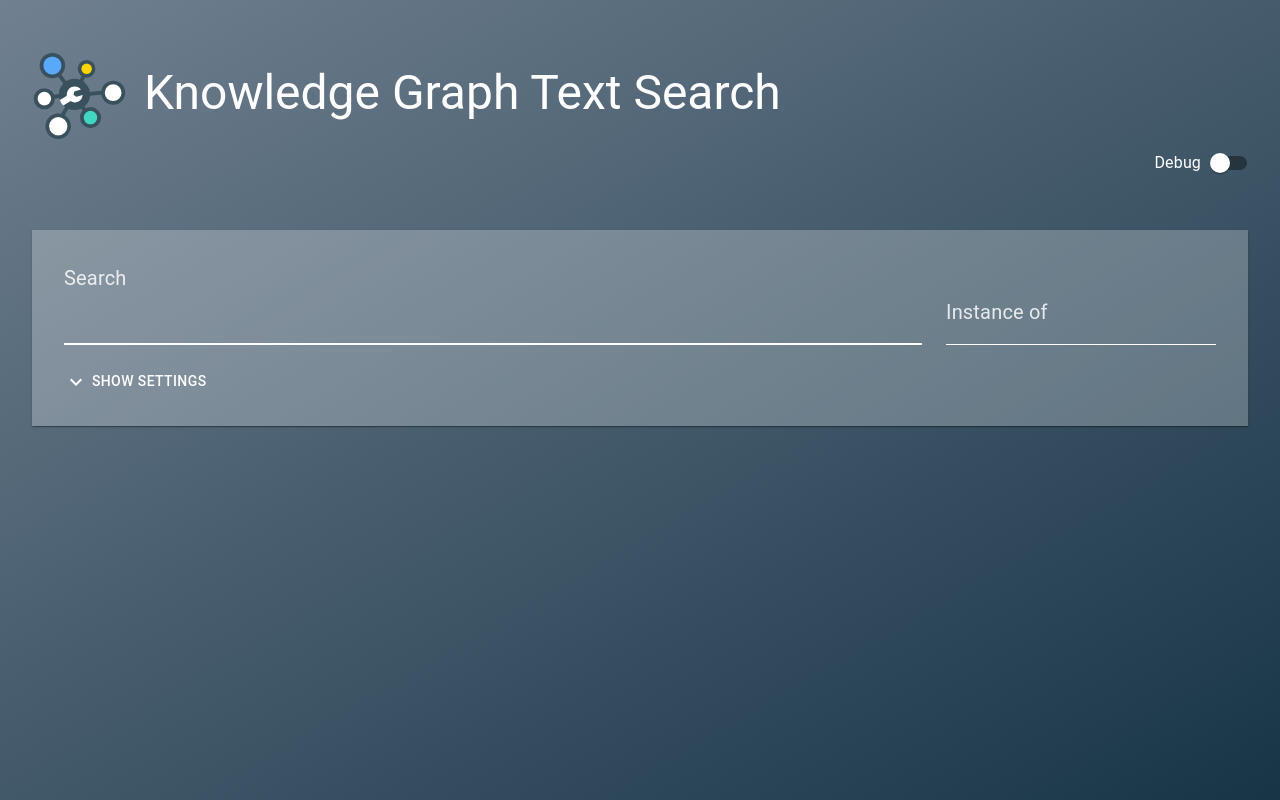
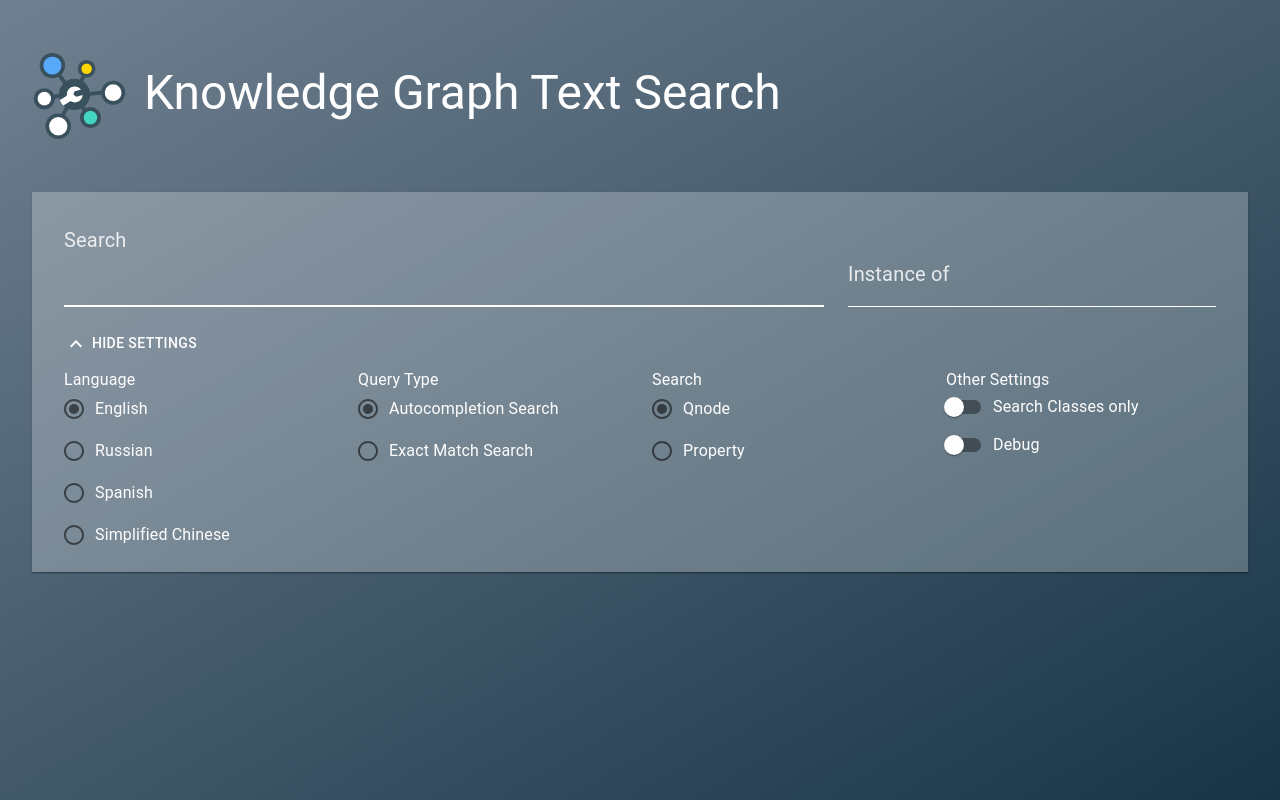
Before and after one commit to usc-isi-i2/kgtk-search, a React (Create React App) app in the folder app/: page / in a window 1280 px wide. Built offline with nearby package versions, Linux system fonts and the light colour scheme.

Commit message:
add switch to search for classes only

```diff
--- a/app/src/App.js
+++ b/app/src/App.js
@@ -148,7 +148,7 @@ const StyledMenu = withStyles((theme) => ({
   },
 }))(Menu);
 
-const PurpleSwitch = withStyles({
+const CustomSwitch = withStyles({
   switchBase: {
     color: '#fefefe',
     '&$checked': {
@@ -208,7 +208,7 @@ class App extends React.Component {
     this.state = {
       query: '',
       results: [],
-      showSettings: false,
+      showSettings: true,
       language: LANGUAGE_OPTIONS[0].value,
       queryType: QUERY_TYPE_OPTIONS[0].value,
       itemType: ITEM_TYPE_OPTIONS[0].value,
@@ -216,7 +216,8 @@ class App extends React.Component {
       instanceOfTypeResults: [],
       instanceOfTypeQuery: '',
       instanceOfType: '',
-      debugSwitchState: false
+      debugSwitchState: false,
+      classesSwitchState: false
     }
   }
 
@@ -274,6 +275,14 @@ class App extends React.Component {
     this.setState({ debugSwitchState })
   }
 
+  handleClassesSwitchChange (classesSwitchState) {
+    this.setState({ classesSwitchState }, () => {
+      if (this.state.query) {
+        this.submitQuery()
+      }
+    })
+  }
+
   submitQuery(isClass=false) {
     const { query } = this.state
     const { language } = this.state
@@ -281,6 +290,7 @@ class App extends React.Component {
     const { itemType } = this.state
     const { instanceOfType } = this.state
     const { instanceOfTypeQuery } = this.state
+    const { classesSwitchState } = this.state
 
     // Construct the url with correct parameters
     let url = `/api/`
@@ -296,6 +306,10 @@ class App extends React.Component {
     url += `&extra_info=true&language=${language}&item=${itemType}`
     if ( instanceOfType ) {
       url += `&instance_of=${instanceOfType}`
+    }
+
+    if ( classesSwitchState ) {
+      url += `&is_class=true`
     }
 
     if ( query || instanceOfTypeQuery ) {
@@ -469,13 +483,12 @@ class App extends React.Component {
   }
 
   renderSettings() {
-    const { language, queryType, itemType, showSettings } = this.state
-    const { instanceOfTypeQuery } = this.state
+    const { language, queryType, itemType, showSettings, debugSwitchState, classesSwitchState } = this.state
     const { classes } = this.props
     if ( showSettings ) {
       return (
         <Grid container spacing={ 3 }>
-          <Grid item xs={ 12 } lg={ 4 }>
+          <Grid item xs={ 12 } lg={ 3 }>
             <FormControl component="fieldset">
               <FormLabel component="legend" className={classes.settingsLabel}>
                 Language
@@ -494,7 +507,7 @@ class App extends React.Component {
               </RadioGroup>
             </FormControl>
           </Grid>
-          <Grid item xs={ 12 } lg={ 4 }>
+          <Grid item xs={ 12 } lg={ 3 }>
             <FormControl component="fieldset">
               <FormLabel component="legend" className={classes.settingsLabel}>
                 Query Type
@@ -513,7 +526,7 @@ class App extends React.Component {
               </RadioGroup>
             </FormControl>
           </Grid>
-          <Grid item xs={ 12 } lg={ 4 }>
+          <Grid item xs={ 12 } lg={ 3 }>
             <FormControl component="fieldset">
               <FormLabel component="legend" className={classes.settingsLabel}>
                 Search
@@ -532,6 +545,38 @@ class App extends React.Component {
               </RadioGroup>
             </FormControl>
           </Grid>
+          <Grid item xs={ 12 } lg={ 3 }>
+             <FormLabel component="legend" className={classes.settingsLabel}>
+                Other Settings
+              </FormLabel>
+             <FormControlLabel
+              control={
+                    <CustomSwitch
+                        checked={classesSwitchState}
+                        onChange={(event, checked) => this.handleClassesSwitchChange(checked)}
+                        label="Classes"
+                        name="classesSwitch"
+                        color="primary"
+                    />}
+              label="Search Classes only"
+              className={ classes.description }
+              labelPlacement="end"
+            />
+            <br/>
+            <FormControlLabel
+              control={
+                    <CustomSwitch
+                        checked={debugSwitchState}
+                        onChange={(event, checked) => this.handleDebugSwitchChange(checked)}
+                        label="Debug"
+                        name="debugSwitch"
+                        color="primary"
+                    />}
+              label="Debug"
+              className={ classes.description }
+              labelPlacement="end"
+            />
+          </Grid>
         </Grid>
       )
     }
@@ -539,7 +584,7 @@ class App extends React.Component {
 
   render () {
     const { classes } = this.props
-    const { query, instanceOfTypeQuery, debugSwitchState } = this.state
+    const { instanceOfTypeQuery } = this.state
     return (
       <ThemeProvider theme={ theme }>
         <Container maxWidth="xl">
@@ -556,21 +601,6 @@ class App extends React.Component {
             </a>
             Knowledge Graph Text Search
           </Typography>
-          <FormGroup>
-            <FormControlLabel
-              control={
-                    <PurpleSwitch
-                        checked={debugSwitchState}
-                        onChange={(event, checked) => this.handleDebugSwitchChange(checked)}
-                        label="Debug"
-                        name="debugSwitch"
-                        color="primary"
-                    />}
-              label="Debug"
-              className={ classes.description }
-              labelPlacement="start"
-            />
-          </FormGroup>
 
           <form className={ classes.form } noValidate
             onSubmit={ this.submit.bind(this) }>
@@ -578,20 +608,19 @@ class App extends React.Component {
               <Grid item xs={ 12 }>
                 <Paper component="div" className={ classes.paper } square>
                   <Grid container spacing={ 3 }>
-                    <Grid item xs={ 9 }>
+                    <Grid item xs={ 8 }>
                       <Input autoFocus={ true } label={'Search'}
                         onChange={ this.handleOnChange.bind(this) }/>
                     </Grid>
-                    <Grid item xs={ 3 }>
-                      <FormControl component="fieldset">
+                    <Grid item xs={ 4 }>
                         <Input
                           query={instanceOfTypeQuery}
                           label={'Instance of'}
                           onClick={this.openInstanceOfTypeMenu.bind(this)}
                           passInputRef={(element) => this.instanceOfTypeInput = element}
-                          onChange={ this.handleOnChangeInstanceOfType.bind(this) }/>
+                          onChange={ this.handleOnChangeInstanceOfType.bind(this) }
+                        />
                         {this.renderInstanceOfTypeResults()}
-                      </FormControl>
                     </Grid>
                   </Grid>
                   {this.renderSettingsToggle()}
```
